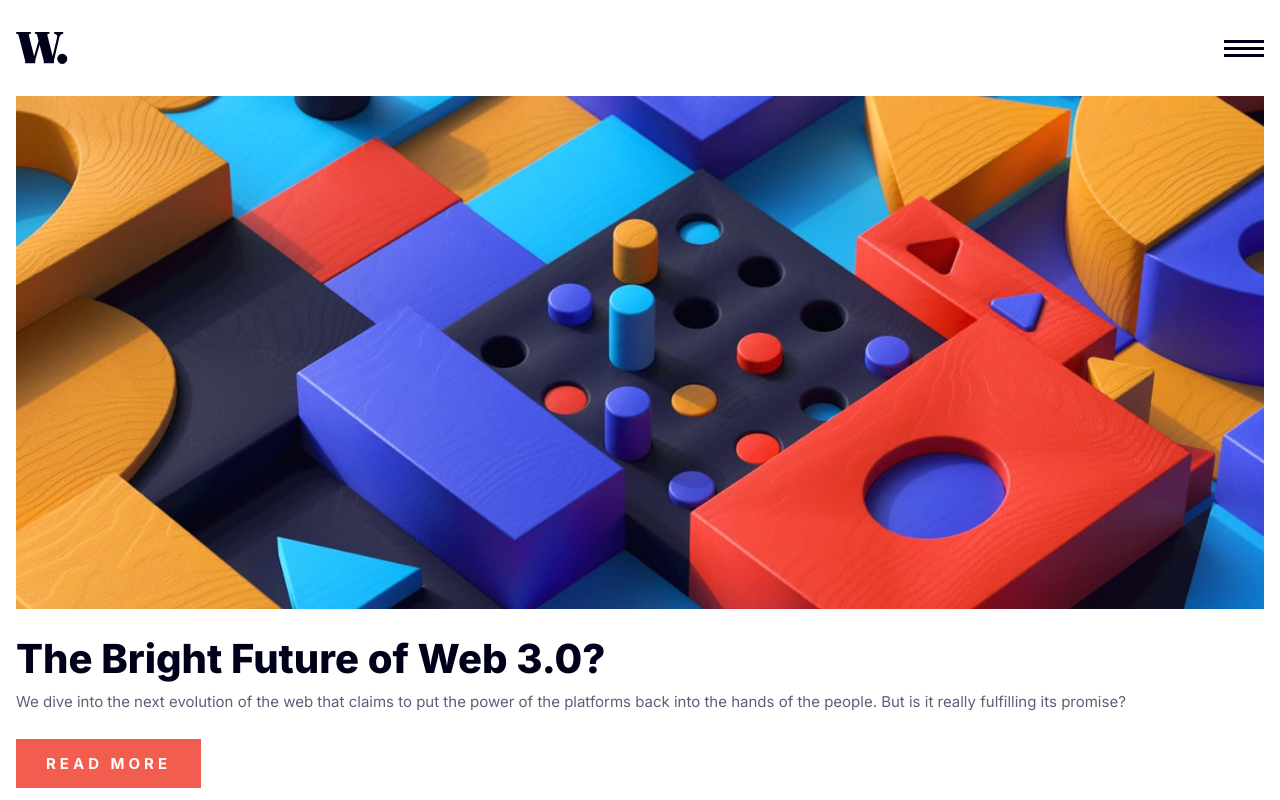
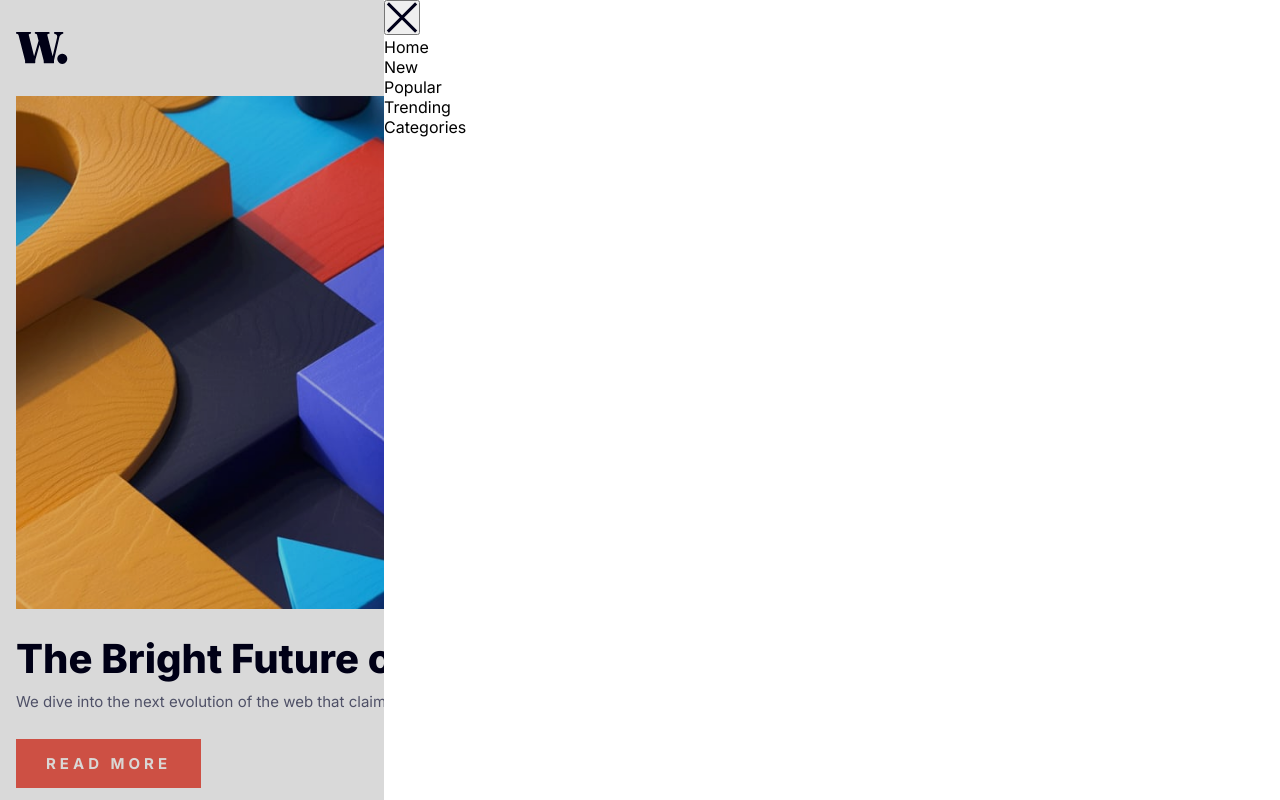
Before and after one commit to matteo-minerva/news-homepage, a website built with Vite: page index.html in a window 1280 px wide. Both pictures are taken after a click on the button "Open menu". Shown: the top 800 px of the page. Built offline with nearby package versions, Linux system fonts and the light colour scheme.

Commit message:
chore: burger logic

```diff
--- a/index.html
+++ b/index.html
@@ -12,8 +12,24 @@
     <header class="header">
       <img src="/images/logo.svg" alt="W. Logo" class="logo" />
       <button aria-label="Open menu" class="hamburgerClosed">
-        <img src="/images/icon-menu.svg" alt="W. Logo" />
+        <img src="/images/icon-menu.svg" alt="Open menu" />
       </button>
+
+      <nav class="navbar">
+        <div class="navbarContent">
+          <button aria-label="Close menu" class="hamburgerOpened">
+            <img src="/images/icon-menu-close.svg" alt="Close menu" />
+          </button>
+
+          <ul>
+            <li class="navbarItem">Home</li>
+            <li class="navbarItem">New</li>
+            <li class="navbarItem">Popular</li>
+            <li class="navbarItem">Trending</li>
+            <li class="navbarItem">Categories</li>
+          </ul>
+        </div>
+      </nav>
     </header>
 
     <main>
--- a/src/main.ts
+++ b/src/main.ts
@@ -1,3 +1,29 @@
-console.log("linked")
+toggleBurgerMenu();
 
-export {}
+export {};
+
+function toggleBurgerMenu() {
+  const hamburgerClosed = document.querySelector(".hamburgerClosed");
+  const hamburgerOpened = document.querySelector(".hamburgerOpened");
+  const navbar = document.querySelector(".navbar");
+  const body = document.querySelector("body");
+
+  if (!hamburgerClosed) return false;
+  if (!hamburgerOpened) return false;
+  if (!navbar) return false;
+  if (!body) return false;
+
+  hamburgerClosed.addEventListener("click", () => {
+    navbar.classList.add("navbarActive");
+    body.style.overflow = "hidden";
+  });
+
+  hamburgerOpened.addEventListener("click", () => {
+    navbar.classList.remove("navbarActive");
+    body.style.overflow = "auto";
+  });
+
+  console.log(hamburgerClosed);
+
+  return true;
+}
--- a/src/styles/_header.scss
+++ b/src/styles/_header.scss
@@ -13,3 +13,42 @@
   outline: 0;
   border: 0;
 }
+
+.navbar {
+  position: fixed;
+  height: 100vh;
+  width: 100%;
+  top: 0;
+  left: 100%;
+  transition: all 300ms ease-in-out;
+  opacity: 0;
+
+  ul {
+    list-style-type: none;
+  }
+
+  .navbarContent {
+    position: absolute;
+  }
+}
+
+.navbarActive {
+  left: 0;
+  opacity: 100%;
+
+  &:after {
+    content: "";
+    display: block;
+    width: 100%;
+    height: 100%;
+    background: rgba(0, 0, 0, 0.15);
+  }
+
+  .navbarContent {
+    top: 0;
+    width: 70%;
+    height: 100%;
+    right: 0;
+    background: white;
+  }
+}
```
